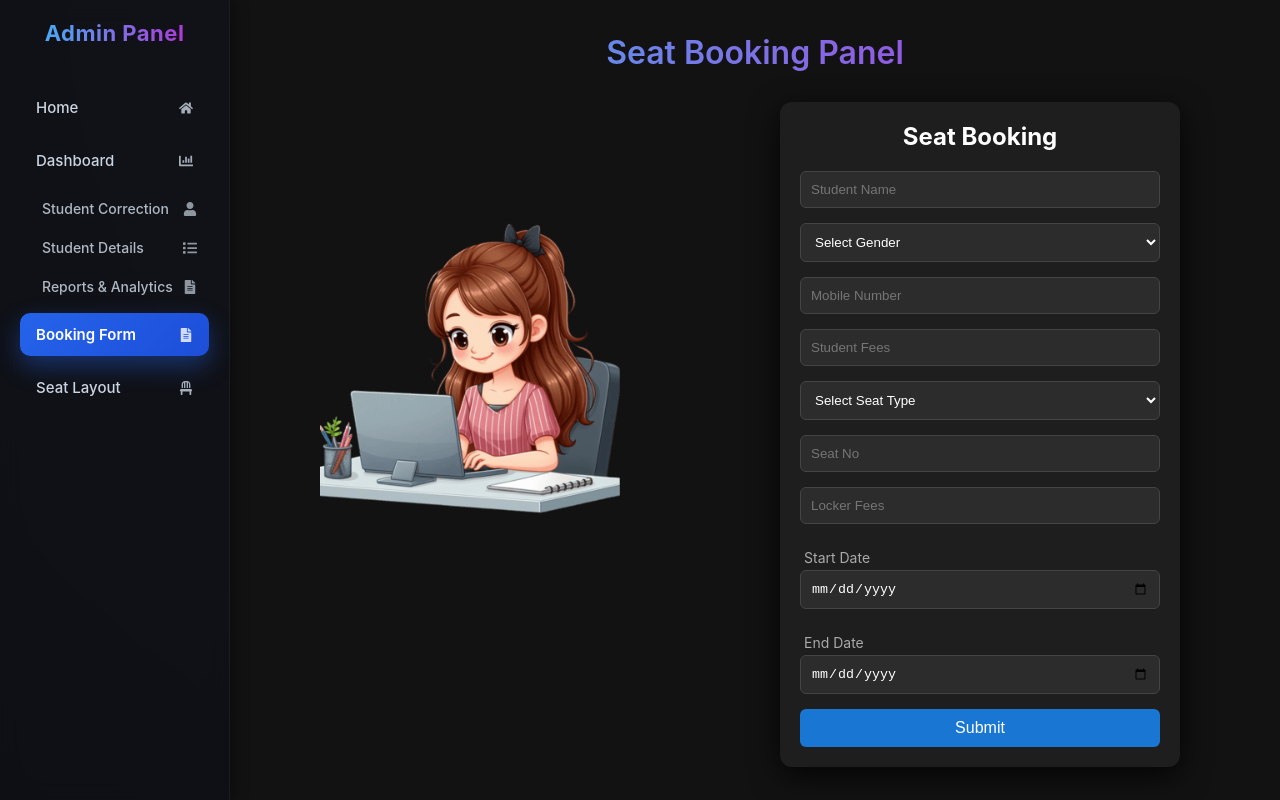
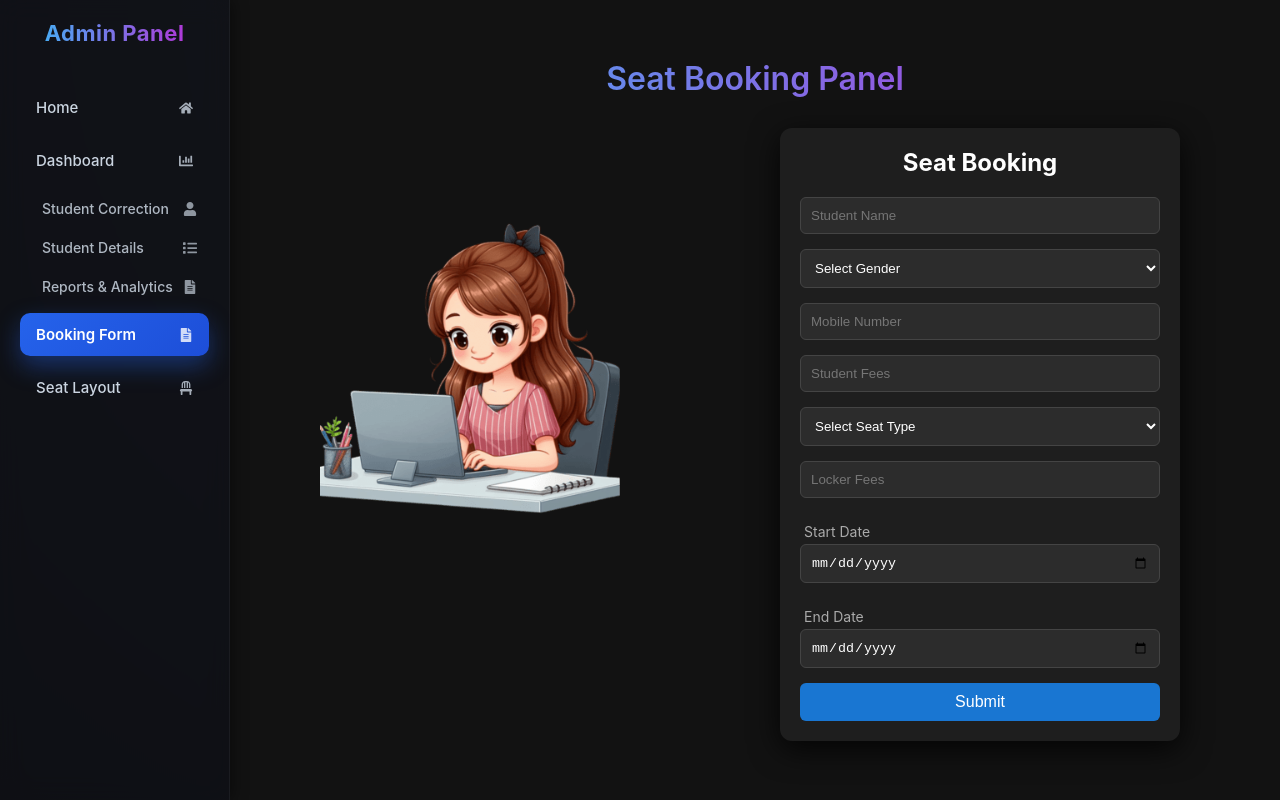
Before and after one commit to sujatapatel7827-maker/Library-Management-System, a React (Vite) app in the folder frontend/: page /home/booking in a window 1280 px wide. Built offline with nearby package versions, Linux system fonts and the light colour scheme; no server answers; sample sign-in values are in the browser's storage.

Commit message:
Show Seat No conditionally based on Reserved seat type

```diff
--- a/frontend/src/components/BookingForm/BookingForm.jsx
+++ b/frontend/src/components/BookingForm/BookingForm.jsx
@@ -174,6 +174,7 @@ export default function BookingForm({ students, setStudents }) {
               <option value="Night">Night</option>
             </select>
 
+            {booking.seatType === "Reserved" && (
               <input
                 placeholder="Seat No"
                 value={booking.seatNo}
@@ -182,6 +183,7 @@ export default function BookingForm({ students, setStudents }) {
                 }
                 required
               />
+            )}
 
             <input
               type="number"
```
Lines whose indentation alone changed are shown as unchanged.
